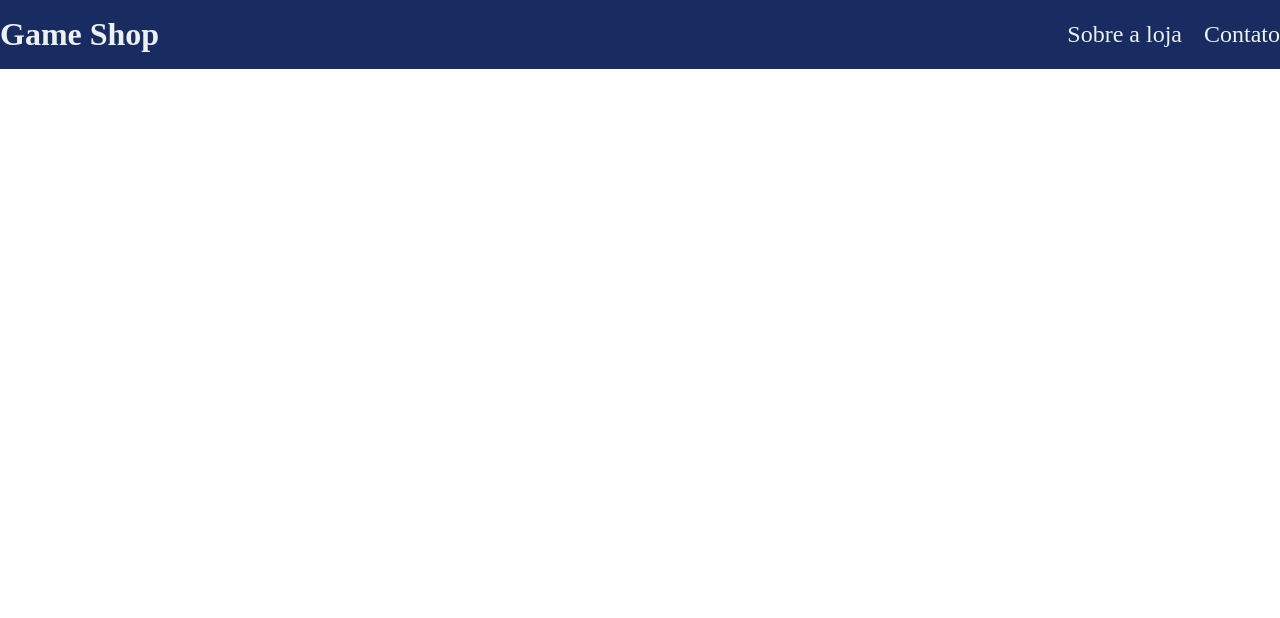
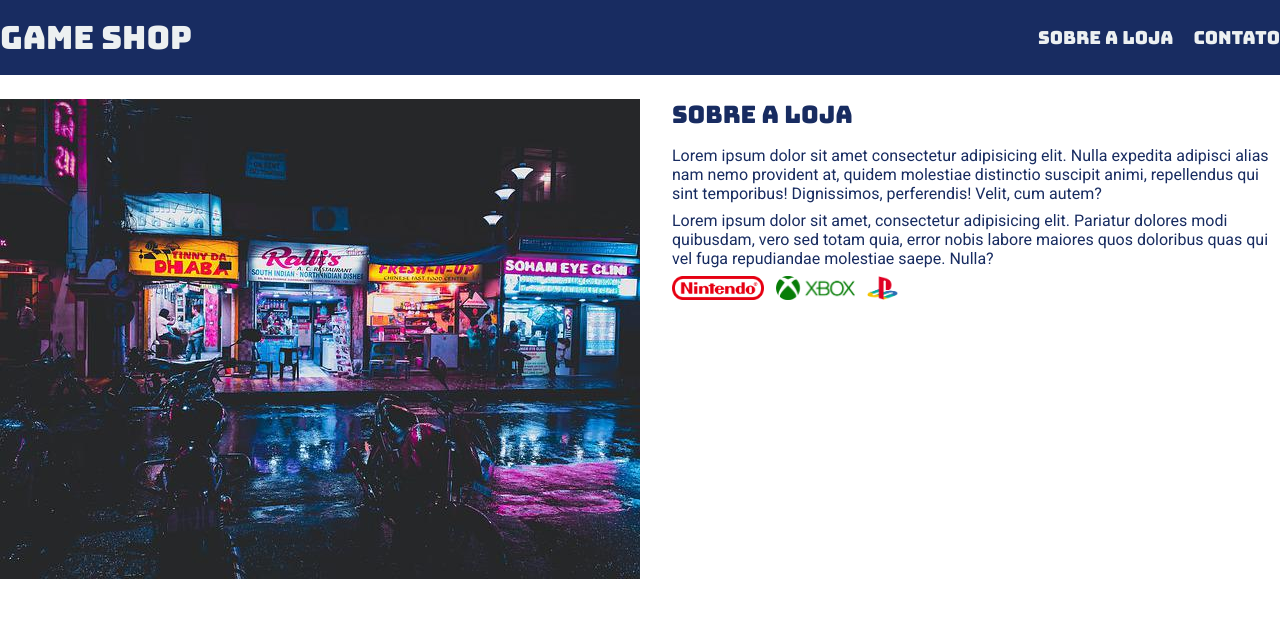
Before and after one commit to vivianetemoteoferrari/game-shop, a plain HTML site: page index.html in a window 1280 px wide. Drawn offline with Linux system fonts and the light colour scheme.

Commit message:
adicionada pasta images e alterados arquivos index.html e main.css

```diff
--- a/index.html
+++ b/index.html
@@ -6,6 +6,10 @@
     <meta name="viewport" content="width=device-width, initial-scale=1.0">
     <title>Game Shop - A sua loja de games</title>
     <link rel="stylesheet" href="main.css">
+
+    <link rel="preconnect" href="https://fonts.googleapis.com">
+<link rel="preconnect" href="https://fonts.gstatic.com" crossorigin>
+<link href="https://fonts.googleapis.com/css2?family=Bungee&family=Roboto:ital,wght@0,100;0,300;0,400;0,500;0,700;0,900;1,100;1,300;1,400;1,500;1,700;1,900&display=swap" rel="stylesheet">
 </head>
 
 <body>
@@ -24,6 +28,29 @@
             </nav>
         </div>
     </header>
+    <section>
+        <div class="container">
+            <img class="store-front" src="images/loja.jpg" alt="Fachada da loja Games Shop">
+            <div>
+                <h2>Sobre a loja</h2>
+                <p>
+                    Lorem ipsum dolor sit amet consectetur adipisicing elit. Nulla expedita adipisci alias nam nemo
+                    provident at, quidem molestiae distinctio suscipit animi, repellendus qui sint temporibus!
+                    Dignissimos, perferendis! Velit, cum autem?
+                </p>
+                <p>
+                    Lorem ipsum dolor sit amet, consectetur adipisicing elit. Pariatur dolores modi quibusdam, vero sed
+                    totam quia, error nobis labore maiores quos doloribus quas qui vel fuga repudiandae molestiae saepe.
+                    Nulla?
+                </p>
+                <ul class="brands-list">
+                    <li><img src="images/nintendo.png" alt="Nitendo"></li>
+                    <li><img src="images/xbox.png" alt="Xbox"></li>
+                    <li><img src="images/playstation.png" alt="Playstation"></li>
+                </ul>
+            </div>
+        </div>
+    </section>
 </body>
 
 </html>
--- a/main.css
+++ b/main.css
@@ -2,6 +2,19 @@
     margin: 0;
     padding: 0;
     box-sizing: border-box;
+}
+
+header, header h1,
+section h2{
+    font-family: "Bungee", sans-serif;
+    font-weight: 400;
+    font-style: normal;
+}
+
+body {
+    font-family: "Roboto", sans-serif;
+    font-weight: 400;
+    font-style: normal;
 }
 
 header {
@@ -13,7 +26,7 @@ header {
 header nav li {
     display: inline;
     margin-left: 16px;
-    font-size: 24px;
+    font-size: 18px;
 }
 
 header nav li a {
@@ -27,8 +40,39 @@ header nav li a {
     margin: 0 auto;
 }
 
-header .container {
+header .container,
+section .container {
     display: flex;
     align-items: center;
     justify-content: space-between;
 }
+
+.brands-list img {
+    height: 24px;
+}
+
+.brands-list li {
+    display: inline;
+    margin-right: 8px;
+}
+
+section .container {
+    align-items: flex-start;
+}
+
+section {
+    padding: 24px 0;
+    color: #182C61;
+}
+
+section h2 {
+    margin-bottom: 16px;
+}
+
+section p {
+    margin-bottom: 8px;
+}
+
+.store-front {
+    margin-right: 32px;
+}
```
Also changed, not shown: images/facebook.png (added), images/instagram.png (added), images/loja.jpg (added), images/nintendo.png (added), images/playstation.png (added), images/xbox.png (added), images/youtube.png (added). Lines whose indentation alone changed are shown as unchanged.
